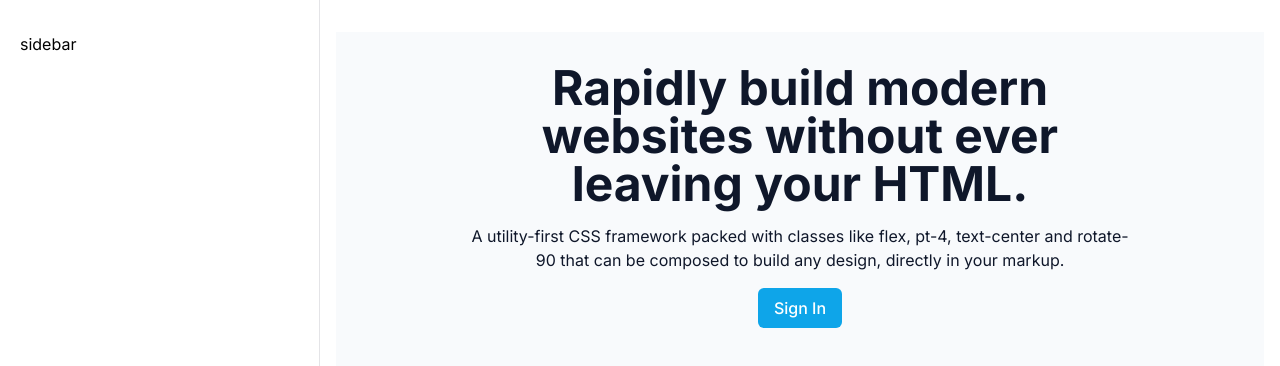
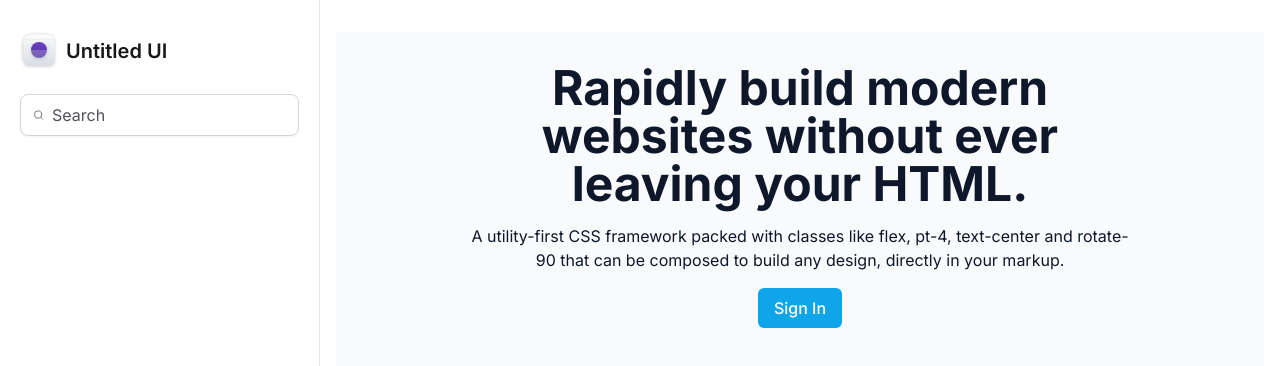
Before and after one commit to brennoEudes/tailwind-next, a Next.js app: page / in a window 1280 px wide. Shown: the top 366 px of the page. Built offline with nearby package versions, Linux system fonts and the light colour scheme.

Commit message:
logo and searcj input structure

```diff
--- a/package.json
+++ b/package.json
@@ -9,6 +9,7 @@
     "lint": "next lint"
   },
   "dependencies": {
+    "lucide-react": "^0.427.0",
     "next": "14.2.5",
     "react": "^18",
     "react-dom": "^18"
--- /dev/null
+++ b/src/app/components/Sidebar/Logo.tsx
@@ -0,0 +1,209 @@
+export function Logo() {
+  return (
+    <strong className="flex items-center gap-2 text-xl font-semibold text-zinc-900">
+      <svg
+        width={38}
+        height={38}
+        viewBox="0 0 38 38"
+        fill="none"
+        xmlns="http://www.w3.org/2000/svg"
+      >
+        <g filter="url(#filter0_dd_22883_307)">
+          <g clipPath="url(#clip0_22883_307)">
+            <rect x={3} y={2} width={32} height={32} rx={8} fill="#fff" />
+            <rect
+              x={3}
+              y={2}
+              width={32}
+              height={32}
+              rx={8}
+              fill="url(#paint0_linear_22883_307)"
+            />
+            <path
+              fillRule="evenodd"
+              clipRule="evenodd"
+              d="M19 4.039c-7.71 0-13.961 6.25-13.961 13.961 0 7.71 6.25 13.961 13.961 13.961 7.71 0 13.961-6.25 13.961-13.961 0-7.71-6.25-13.961-13.961-13.961zM4.961 18c0-7.753 6.286-14.039 14.039-14.039S33.039 10.247 33.039 18 26.753 32.039 19 32.039 4.961 25.753 4.961 18z"
+              fill="#D0D5DD"
+            />
+            <path
+              fillRule="evenodd"
+              clipRule="evenodd"
+              d="M19 14.078a3.922 3.922 0 100 7.845 3.922 3.922 0 000-7.845zM15 18a4 4 0 118 0 4 4 0 01-8 0z"
+              fill="#D0D5DD"
+            />
+            <path
+              fillRule="evenodd"
+              clipRule="evenodd"
+              d="M19 15.32a2.68 2.68 0 100 5.36 2.68 2.68 0 000-5.36zM16.243 18a2.757 2.757 0 115.514 0 2.757 2.757 0 01-5.514 0z"
+              fill="#D0D5DD"
+            />
+            <path d="M18.961 2h.078v32h-.078V2z" fill="#D0D5DD" />
+            <path d="M35 17.96v.079H3v-.078h32z" fill="#D0D5DD" />
+            <path
+              d="M29.602 2h.078v32h-.078V2zM13.64 2h.078v32h-.077V2zM24.282 2h.077v32h-.077V2zM8.32 2h.078v32H8.32V2z"
+              fill="#D0D5DD"
+            />
+            <path
+              d="M35 28.602v.077H3v-.077h32zM35 12.64v.078H3v-.077h32zM35 23.281v.078H3v-.078h32zM35 7.32v.078H3V7.32h32z"
+              fill="#D0D5DD"
+            />
+            <g filter="url(#filter1_dd_22883_307)">
+              <circle
+                cx={19}
+                cy={18}
+                r={8}
+                fill="url(#paint1_linear_22883_307)"
+              />
+            </g>
+            <g filter="url(#filter2_b_22883_307)">
+              <path
+                d="M3 18h32v3.2c0 4.48 0 6.72-.872 8.432a8 8 0 01-3.496 3.496C28.92 34 26.68 34 22.2 34h-6.4c-4.48 0-6.72 0-8.432-.872a8 8 0 01-3.496-3.496C3 27.92 3 25.68 3 21.2V18z"
+                fill="#fff"
+                fillOpacity={0.2}
+              />
+            </g>
+          </g>
+          <rect
+            x={3.15}
+            y={2.15}
+            width={31.7}
+            height={31.7}
+            rx={7.85}
+            stroke="#D0D5DD"
+            strokeWidth={0.3}
+          />
+        </g>
+        <defs>
+          <filter
+            id="filter0_dd_22883_307"
+            x={0}
+            y={0}
+            width={38}
+            height={38}
+            filterUnits="userSpaceOnUse"
+            colorInterpolationFilters="sRGB"
+          >
+            <feFlood floodOpacity={0} result="BackgroundImageFix" />
+            <feColorMatrix
+              in="SourceAlpha"
+              values="0 0 0 0 0 0 0 0 0 0 0 0 0 0 0 0 0 0 127 0"
+              result="hardAlpha"
+            />
+            <feOffset dy={1} />
+            <feGaussianBlur stdDeviation={1} />
+            <feColorMatrix values="0 0 0 0 0.0627451 0 0 0 0 0.0941176 0 0 0 0 0.156863 0 0 0 0.06 0" />
+            <feBlend
+              in2="BackgroundImageFix"
+              result="effect1_dropShadow_22883_307"
+            />
+            <feColorMatrix
+              in="SourceAlpha"
+              values="0 0 0 0 0 0 0 0 0 0 0 0 0 0 0 0 0 0 127 0"
+              result="hardAlpha"
+            />
+            <feOffset dy={1} />
+            <feGaussianBlur stdDeviation={1.5} />
+            <feColorMatrix values="0 0 0 0 0.0627451 0 0 0 0 0.0941176 0 0 0 0 0.156863 0 0 0 0.1 0" />
+            <feBlend
+              in2="effect1_dropShadow_22883_307"
+              result="effect2_dropShadow_22883_307"
+            />
+            <feBlend
+              in="SourceGraphic"
+              in2="effect2_dropShadow_22883_307"
+              result="shape"
+            />
+          </filter>
+          <filter
+            id="filter1_dd_22883_307"
+            x={8}
+            y={8}
+            width={22}
+            height={22}
+            filterUnits="userSpaceOnUse"
+            colorInterpolationFilters="sRGB"
+          >
+            <feFlood floodOpacity={0} result="BackgroundImageFix" />
+            <feColorMatrix
+              in="SourceAlpha"
+              values="0 0 0 0 0 0 0 0 0 0 0 0 0 0 0 0 0 0 127 0"
+              result="hardAlpha"
+            />
+            <feOffset dy={1} />
+            <feGaussianBlur stdDeviation={1} />
+            <feColorMatrix values="0 0 0 0 0.0627451 0 0 0 0 0.0941176 0 0 0 0 0.156863 0 0 0 0.06 0" />
+            <feBlend
+              in2="BackgroundImageFix"
+              result="effect1_dropShadow_22883_307"
+            />
+            <feColorMatrix
+              in="SourceAlpha"
+              values="0 0 0 0 0 0 0 0 0 0 0 0 0 0 0 0 0 0 127 0"
+              result="hardAlpha"
+            />
+            <feOffset dy={1} />
+            <feGaussianBlur stdDeviation={1.5} />
+            <feColorMatrix values="0 0 0 0 0.0627451 0 0 0 0 0.0941176 0 0 0 0 0.156863 0 0 0 0.1 0" />
+            <feBlend
+              in2="effect1_dropShadow_22883_307"
+              result="effect2_dropShadow_22883_307"
+            />
+            <feBlend
+              in="SourceGraphic"
+              in2="effect2_dropShadow_22883_307"
+              result="shape"
+            />
+          </filter>
+          <filter
+            id="filter2_b_22883_307"
+            x={-2}
+            y={13}
+            width={42}
+            height={26}
+            filterUnits="userSpaceOnUse"
+            colorInterpolationFilters="sRGB"
+          >
+            <feFlood floodOpacity={0} result="BackgroundImageFix" />
+            <feGaussianBlur in="BackgroundImageFix" stdDeviation={2.5} />
+            <feComposite
+              in2="SourceAlpha"
+              operator="in"
+              result="effect1_backgroundBlur_22883_307"
+            />
+            <feBlend
+              in="SourceGraphic"
+              in2="effect1_backgroundBlur_22883_307"
+              result="shape"
+            />
+          </filter>
+          <linearGradient
+            id="paint0_linear_22883_307"
+            x1={19}
+            y1={2}
+            x2={19}
+            y2={34}
+            gradientUnits="userSpaceOnUse"
+          >
+            <stop stopColor="#fff" />
+            <stop offset={1} stopColor="#D0D5DD" />
+          </linearGradient>
+          <linearGradient
+            id="paint1_linear_22883_307"
+            x1={15}
+            y1={26}
+            x2={23}
+            y2={10}
+            gradientUnits="userSpaceOnUse"
+          >
+            <stop stopColor="#53389E" />
+            <stop offset={1} stopColor="#6941C6" />
+          </linearGradient>
+          <clipPath id="clip0_22883_307">
+            <rect x={3} y={2} width={32} height={32} rx={8} fill="#fff" />
+          </clipPath>
+        </defs>
+      </svg>
+      <span>Untitled UI</span>
+    </strong>
+  )
+}
--- /dev/null
+++ b/src/app/components/Sidebar/index.tsx
@@ -0,0 +1,20 @@
+import { Logo } from './Logo'
+import { Search } from 'lucide-react'
+
+export function Sidebar() {
+  return (
+    <aside className="space-y-6 border-r border-zinc-200 px-5 py-8">
+      {/* TW (space-y) define espaçamento interno dos elementos filhos da div principal */}
+      <Logo />
+      <div className="flex w-full items-center gap-2 rounded-lg border border-zinc-300 px-3 py-2 shadow-sm">
+        {/* TW tb vem com sombras padrões! (shadow) */}
+        <Search className="h-5 w-5 text-zinc-500" />
+        <input
+          // flex-1: 1 1 0%; em q 1 cresce o máx do espaço disponível, 1 encolhe o máx p/ se adaptar quando houve outro elemnto e 0% largura mín
+          className="flex-1 border-0 bg-transparent p-0 text-zinc-900 placeholder-zinc-600"
+          placeholder="Search"
+        />
+      </div>
+    </aside>
+  )
+}
--- a/src/app/layout.tsx
+++ b/src/app/layout.tsx
@@ -3,6 +3,7 @@
 import type { Metadata } from 'next'
 import { Inter } from 'next/font/google'
 import './globals.css'
+import { Sidebar } from './components/Sidebar'
 
 const inter = Inter({ subsets: ['latin'] })
 
@@ -19,8 +20,8 @@
   return (
     <html lang="en">
       <body className={inter.className}>
-        <div className="grid-cols-app grid min-h-screen">
-          <aside className="border-r border-zinc-200 px-5 py-8">sidebar</aside>
+        <div className="grid min-h-screen grid-cols-app">
+          <Sidebar />
           <main className="px-4 pb-12 pt-8">{children}</main>
         </div>
         {/* min-h-screen garante que o conteúdo sempre ocupe pelo menos a altura da tela */}
```
Also changed, not shown: 1 other file (tests, documents, lock files or other folders).
